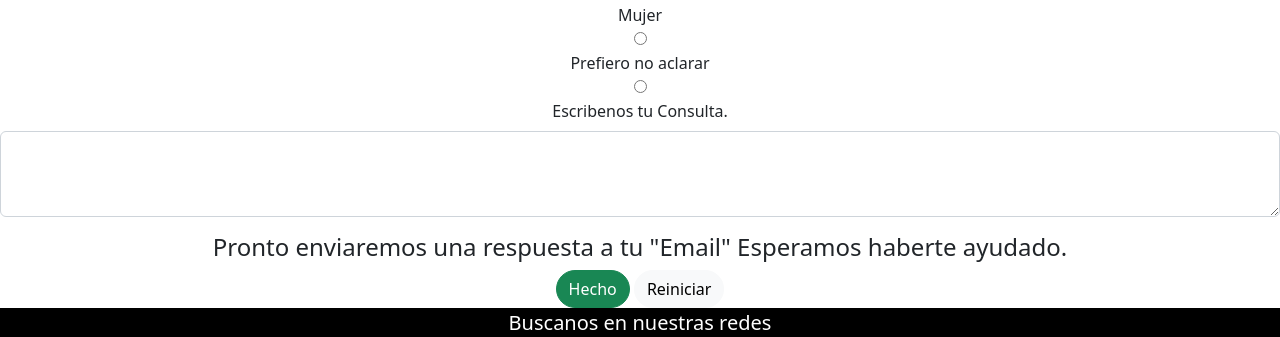
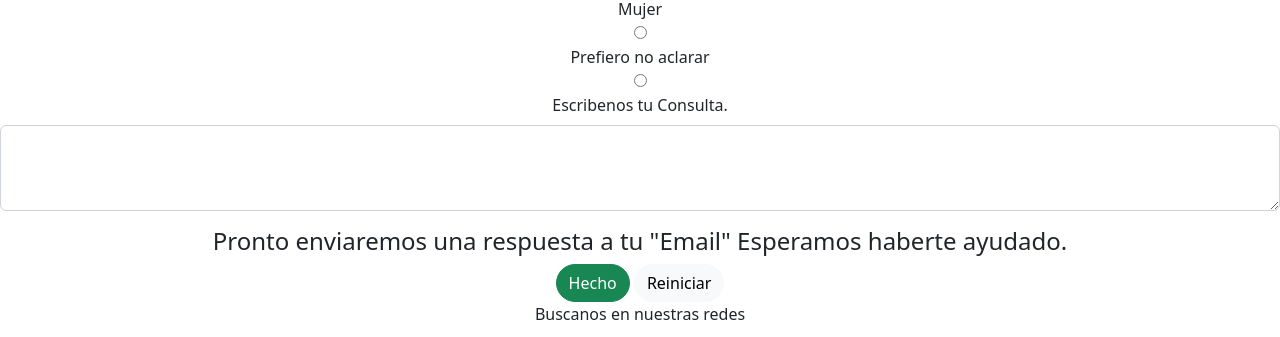
Before and after one commit to FrancoAlvarezFalco/Preentrega3, a website: page ayuda.html in a window 1280 px wide. Shown: the part 453-790 px from the top of the page. Drawn offline with nearby package versions, Linux system fonts and the light colour scheme.

Commit message:
cambiando de Css a SCSS

```diff
--- /dev/null
+++ b/scss/style.scss
@@ -0,0 +1,4 @@
+* {
+  margin: 0;
+  padding: 0;
+}
```
Also changed, not shown: package.json (added, +20 -0 lines), css/proyecto.css, 1 other file.
